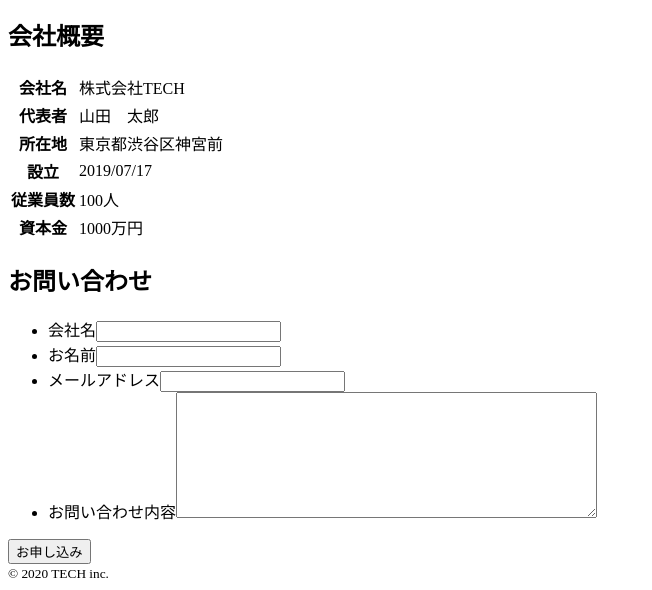
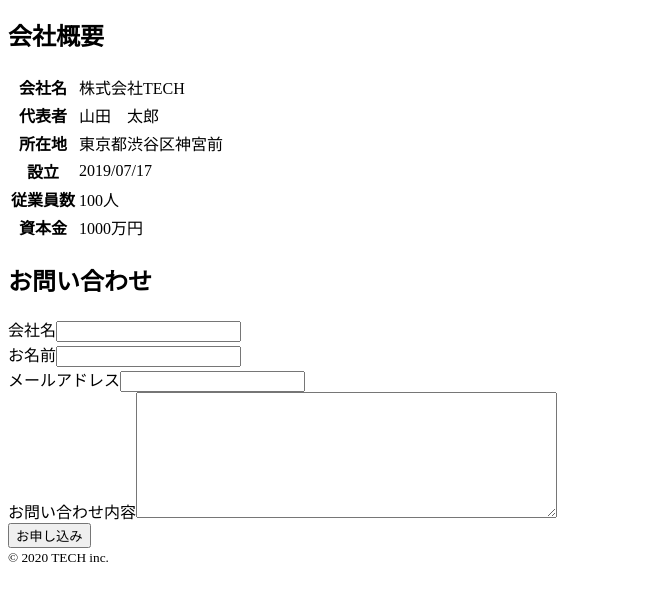
Before and after one commit to mamaosushi/html-kadai, a plain HTML site: page index.html in a window 1280 px wide. Shown: the part 572-1162 px from the top of the page, without its empty margins (0-652 px from the left). Drawn offline with Linux system fonts and the light colour scheme.

Commit message:
second-commit

```diff
--- a/index.html
+++ b/index.html
@@ -59,26 +59,18 @@
     </table>
     <h2>お問い合わせ</h2>
     <form action="detail.index" method="get">
-        <ul>
-            <li>
                 <label>
-                    会社名<input type="text" name="会社名">
+                    会社名<input type="text" name="会社名"><br>
                 </label>
-            </li>
-            <li>
                 <label>
-                    お名前<input type="text" name="name">
+                    お名前<input type="text" name="name"><br>
                 </label>
-            </li>
-            <li><label>
-                    メールアドレス<input type="email" name="メールアドレス">
+                <label>
+                    メールアドレス<input type="email" name="メールアドレス"><br>
                 </label>
-            </li>
-            <li> <label>
-                    お問い合わせ内容<textarea name="textarea" cols="50" rows="8"></textarea>
+                <label>
+                    お問い合わせ内容<textarea name="textarea" cols="50" rows="8"></textarea><br>
                 </label>
-            </li>
-        </ul>
         <input type="submit" value="お申し込み">
     </form>
     <small>&copy; 2020 TECH inc.</small>
```
